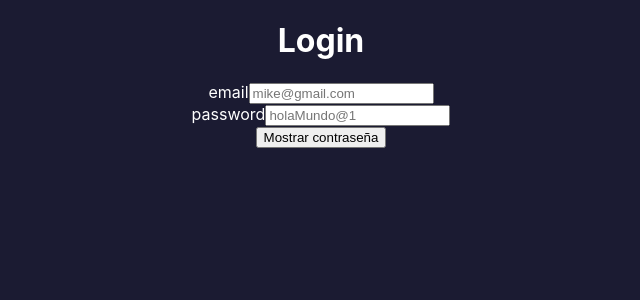
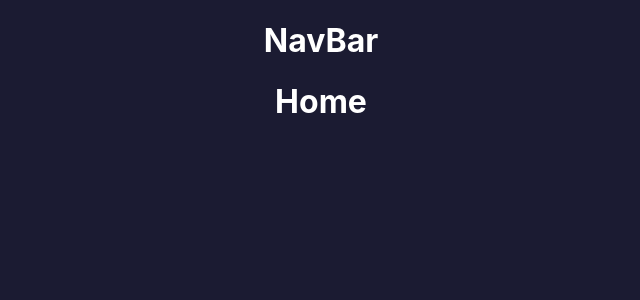
Before and after one commit to migayalach/pokemon_client, a React (Create React App) app in the folder pokemon_client/: page /home in a window 1280 px wide. Shown: the top 300 px of the page, without its empty margins (319-959 px from the left). Built offline with nearby package versions, Linux system fonts and the light colour scheme.

Commit message:
rutas y componentes exportados

```diff
--- a/pokemon_client/src/App.js
+++ b/pokemon_client/src/App.js
@@ -8,8 +8,18 @@ import {
   About,
   Error,
 } from "./views/index";
+import NavBar from "./components/NavBar/NavBar";
 
 // HOOK'S
+import React, { useState, useEffect } from "react";
+import {
+  Routes,
+  Route,
+  useLocation,
+  useNavigate,
+  Navigate,
+} from "react-router-dom";
+import { useDispatch, useSelector } from "react-redux";
 
 // LIBRARY
 
@@ -21,11 +31,34 @@ import {
 import "./styleSheets/App.css";
 
 function App() {
+  const location = useLocation();
+  const navigate = useNavigate();
+  const dispatch = useDispatch();
+  const isLoadingPage = location.pathname === "/";
+  const [access, setAccess] = useState(false);
+
+  const accessPage = (data) => {
+    console.log(data);
+  };
+
   return (
     <div className="App">
-      <Login />
+      {!isLoadingPage && <NavBar />}
+      <Routes>
+        <Route path="/" element={<Login accessPage={accessPage} />} />
+        <Route path="/home" element={<Home />} />
+        <Route path="/about" element={<About />} />
+        <Route path="/404" element={<Error />} />
+      </Routes>
     </div>
   );
 }
 
 export default App;
+
+{
+  /* <Route path="/favorite" element={</>}/> */
+}
+{
+  /* <Route path="/detail" element={}/> */
+}
```
